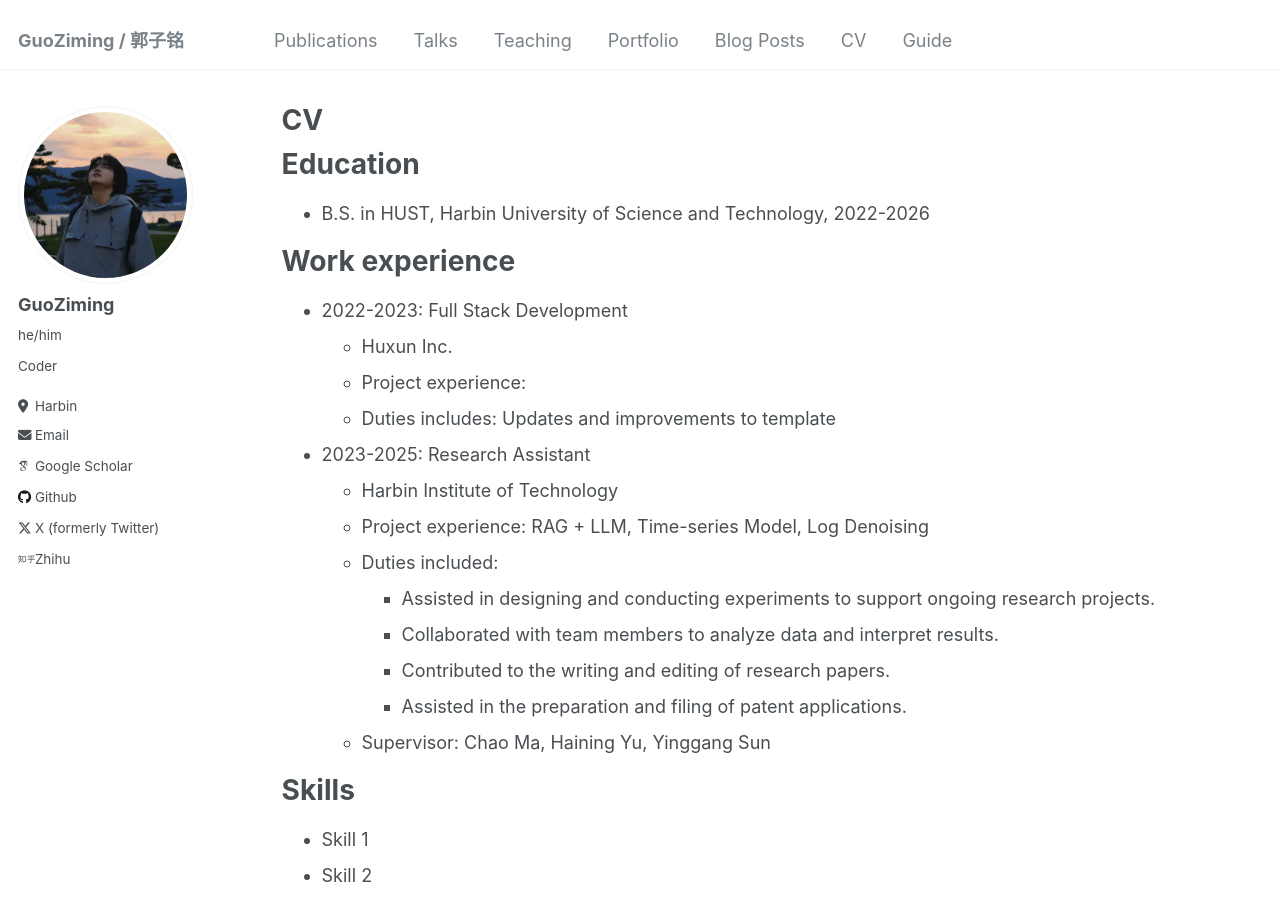
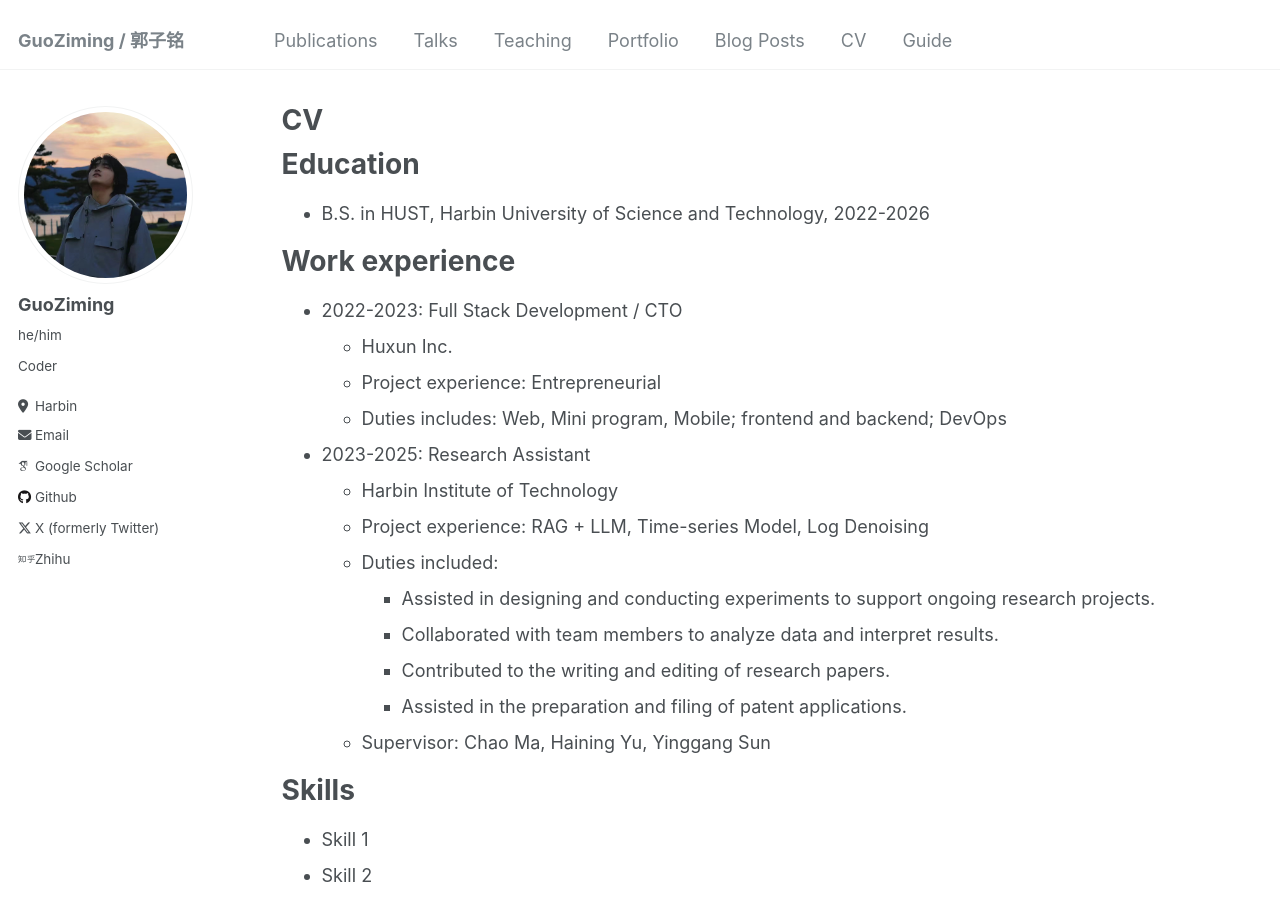
Before and after one commit to mcxiaoxiao/mcxiaoxiao.github.io, a Jekyll site: the page built from _pages/cv.md, in a window 1280 px wide and 900 px high. Built offline with Jekyll 4.4.1, drawn with Linux system fonts in a browser that asks for light colours; some web fonts are replaced.

Commit message:
Update cv.md

```diff
--- a/_pages/cv.md
+++ b/_pages/cv.md
@@ -17,10 +17,10 @@ Education
 
 Work experience
 ======
-* 2022-2023: Full Stack Development
+* 2022-2023: Full Stack Development / CTO
   * Huxun Inc.
-  * Project experience:
-  * Duties includes: Updates and improvements to template
+  * Project experience: Entrepreneurial
+  * Duties includes: Web, Mini program, Mobile; frontend and backend; DevOps
 
 * 2023-2025: Research Assistant
   * Harbin Institute of Technology
```
